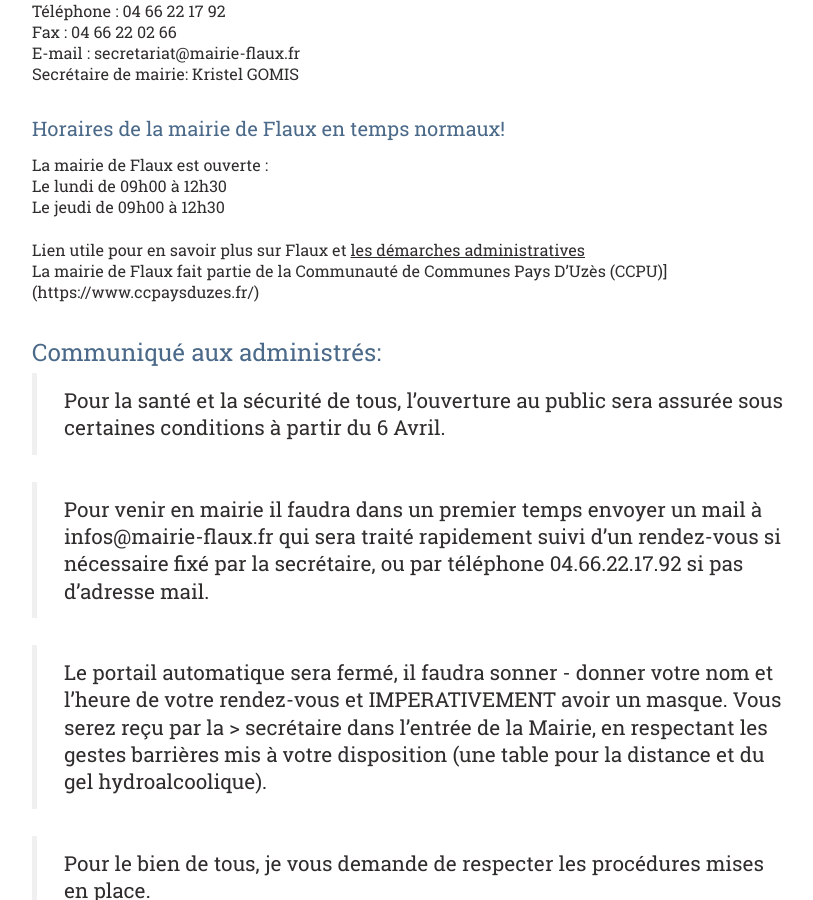
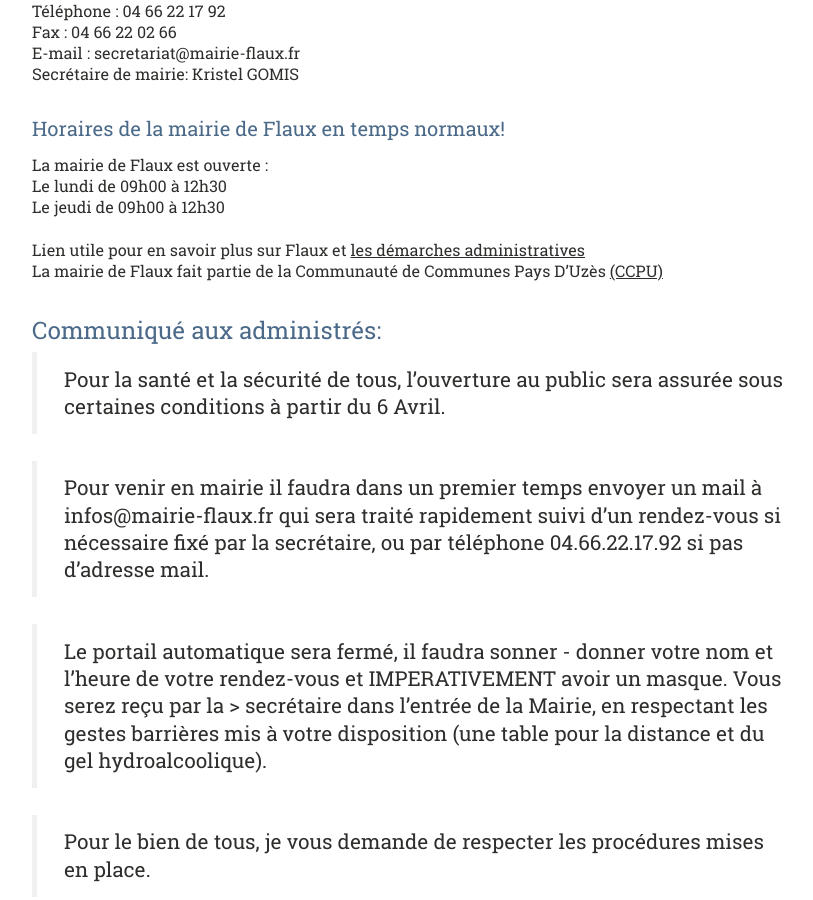
Before and after one commit to Flaux-Village/flaux-village.github.io, a Jekyll site: the page built from mairie.md, in a window 1280 px wide and 900 px high, scrolled down 714 px. Shown: the whole window, without its empty margins (58-871 px from the left). Built offline with Jekyll 4.4.1, drawn with Linux system fonts in a browser that asks for light colours; our own code applies the rules of GitHub Pages for plain Markdown files.

Commit message:
Update mairie.md

```diff
--- a/mairie.md
+++ b/mairie.md
@@ -32,7 +32,7 @@ Le lundi  de 09h00 à 12h30<br/>
 Le jeudi  de 09h00 à 12h30<br/>
 
 Lien utile pour en savoir plus sur Flaux et [les démarches administratives](https://www.gard.gouv.fr/Demarches-administratives/Autres-demarches) <br/>
-La mairie de Flaux fait partie de la Communauté de Communes Pays D’Uzès (CCPU)](https://www.ccpaysduzes.fr/)
+La mairie de Flaux fait partie de la Communauté de Communes Pays D’Uzès [(CCPU)](https://www.ccpaysduzes.fr/)
 
 
 
```
